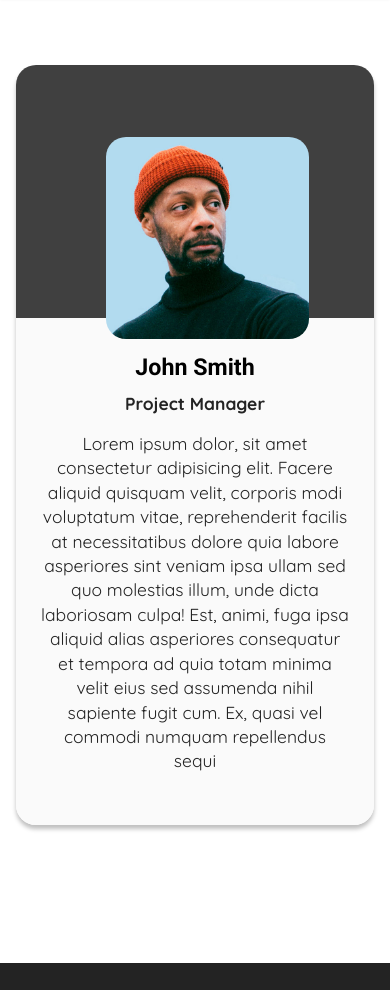
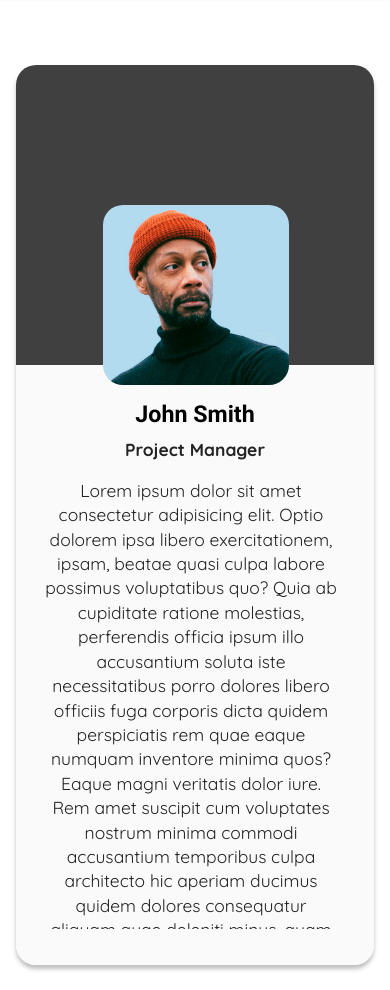
Before and after one commit to tupaimediatech/PatraBersatuAbadi, a plain HTML site: page detail-struktur.html in a window 390 px wide. Shown: the part 73-1063 px from the top of the page. Drawn offline with Linux system fonts and the light colour scheme.

Commit message:
tambah halaman detail profile fix bug1

```diff
--- a/assets/css/main.css
+++ b/assets/css/main.css
@@ -111,11 +111,12 @@
 
 /* profile */
 .profile .kotak{
-  height :50vh;
+  height :60vh;
   -webkit-box-shadow: 0px 4px 4px rgba(0, 0, 0, 0.25);
           box-shadow: 0px 4px 4px rgba(0, 0, 0, 0.25);
   border-radius: 20px;
-  margin-bottom: 13vh;
+  margin-bottom: 5vh;
+
 }
 
 .profile .kotak:hover {
@@ -124,7 +125,7 @@
 }
 .profile .hitam{
   background-color: rgba(0, 0, 0, 0.75);
-  height: 50vh;
+  height: 60vh;
   border-top-left-radius: 20px;
   border-bottom-left-radius: 20px;
 }
@@ -140,7 +141,7 @@
 
 .profile .putih{
   background-color: #FAFAFA;
-  height: 50vh;
+  height: 60vh;
   border-top-right-radius: 20px;
   border-bottom-right-radius: 20px;
 }
@@ -156,9 +157,10 @@
 }
 
 .profile .text-kecil {
+  padding-right: 8px;
   margin-left: 80px;
   margin-right: 20px;
-  height: 320px;
+  height: 35vh;
   text-align: right;
 }
 
@@ -175,7 +177,7 @@
 /* Extra large devices (large laptops and desktops, 992px and up) */
 @media only screen and (max-width: 992px) {
   .profile .kotak{
-    height :90vh;
+    height :900px;
     -webkit-box-shadow: 0px 4px 4px rgba(0, 0, 0, 0.25);
             box-shadow: 0px 4px 4px rgba(0, 0, 0, 0.25);
     border-radius: 20px;
@@ -189,24 +191,24 @@
 
   .profile .hitam{
   background-color: rgba(0, 0, 0, 0.75);
-  height: 30vh;
+  height: 300px;
   border-bottom-left-radius: 0px;
   border-top-left-radius: 20px;
   border-top-right-radius: 20px;
 }
 
 .profile .hitam img {
-  width: 35vh;
+  width: 350px;
   height: 80%;
   border-radius: 20px;
-  margin-left: 20vh;
+  margin-left: 23%;
   margin-top: 15%;
   z-index: 1;
 }
 
 .profile .putih{
   background-color: #FAFAFA;
-  height: 60vh;
+  height: 600px;
   border-top-right-radius: 0px;
   border-top-left-radius: 0px;
   border-bottom-left-radius: 20px;
@@ -227,18 +229,19 @@
   text-align: center;
   margin-left: 10px;
   margin-right: 10px;
-  height: 45vh;
+  height: 450px;
 
 }
 }
 /* end profile */
 
 @media only screen and (max-width: 768px) {
+
   .profile .hitam img{
-  width: 30vh;
+  width: 300px;
   height: 80%;
   border-radius: 20px;
-  margin-left: 21%;
+  margin-left: 20%;
   margin-top: 15%;
   z-index: 1;
   }
@@ -254,11 +257,12 @@
     margin-top: -50px;
   }
   .profile .hitam img{
-  width: auto;
-  height: 80%;
+  width: 52%;
+  height: 60%;
   border-radius: 20px;
-  margin-left: 0 auto;
-  margin-top: 20%;
+  margin-left: 20%;
+  margin-right: 20%;
+  margin-top: 140px;
   z-index: 1;
   }
 }
--- a/detail-struktur.html
+++ b/detail-struktur.html
@@ -111,14 +111,20 @@
                             </h5>
                             <p class="mbr-text display-7 content-info text-center"><strong>Project Manager</strong><br>
                             </p>
-                            <p class="mbr-text mt-3 display-7 content-info text-kecil overflow-auto">Lorem
-                                ipsum dolor, sit
-                                amet consectetur adipisicing elit. Facere aliquid quisquam velit, corporis modi
-                                voluptatum vitae, reprehenderit facilis at necessitatibus dolore quia labore asperiores
-                                sint veniam ipsa ullam sed quo molestias illum, unde dicta laboriosam culpa! Est, animi,
-                                fuga ipsa aliquid alias asperiores consequatur et tempora ad quia totam minima velit
-                                eius sed assumenda nihil sapiente fugit cum. Ex, quasi vel commodi numquam repellendus
-                                sequi<br>
+                            <p class="mbr-text mt-3 display-7 content-info text-kecil overflow-auto">Lorem ipsum dolor
+                                sit amet consectetur adipisicing elit. Optio dolorem ipsa libero exercitationem, ipsam,
+                                beatae quasi culpa labore possimus voluptatibus quo? Quia ab cupiditate ratione
+                                molestias, perferendis officia ipsum illo accusantium soluta iste necessitatibus porro
+                                dolores libero officiis fuga corporis dicta quidem perspiciatis rem quae eaque numquam
+                                inventore minima quos? Eaque magni veritatis dolor iure. Rem amet suscipit cum
+                                voluptates nostrum minima commodi accusantium temporibus culpa architecto hic aperiam
+                                ducimus quidem dolores consequatur aliquam quae deleniti minus, quam reiciendis nihil
+                                recusandae ut reprehenderit? Ut mollitia omnis numquam perspiciatis nihil officiis
+                                veritatis dolores eum iusto! Animi neque dignissimos autem magni aliquam est accusamus,
+                                esse minima, corrupti id totam nihil, distinctio commodi laboriosam excepturi. Maiores
+                                sunt commodi et vero, esse, in velit fuga quis eos fugiat est alias, ullam reiciendis
+                                expedita sequi rem. Itaque quibusdam aperiam vel eos minus earum possimus adipisci
+                                veritatis iure, a voluptas culpa quas facilis nihil corporis ducimus?<br>
                             </p>
                         </div>
                     </div>
```
